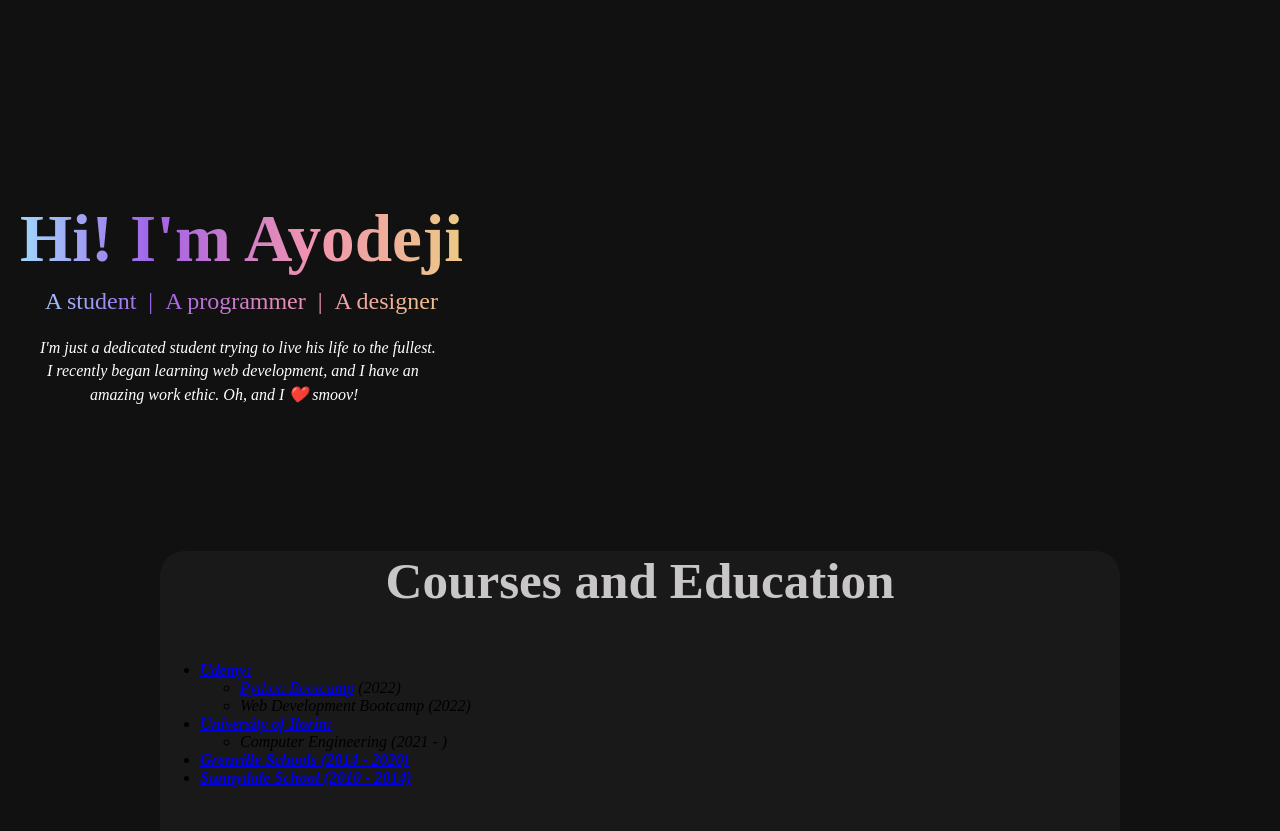
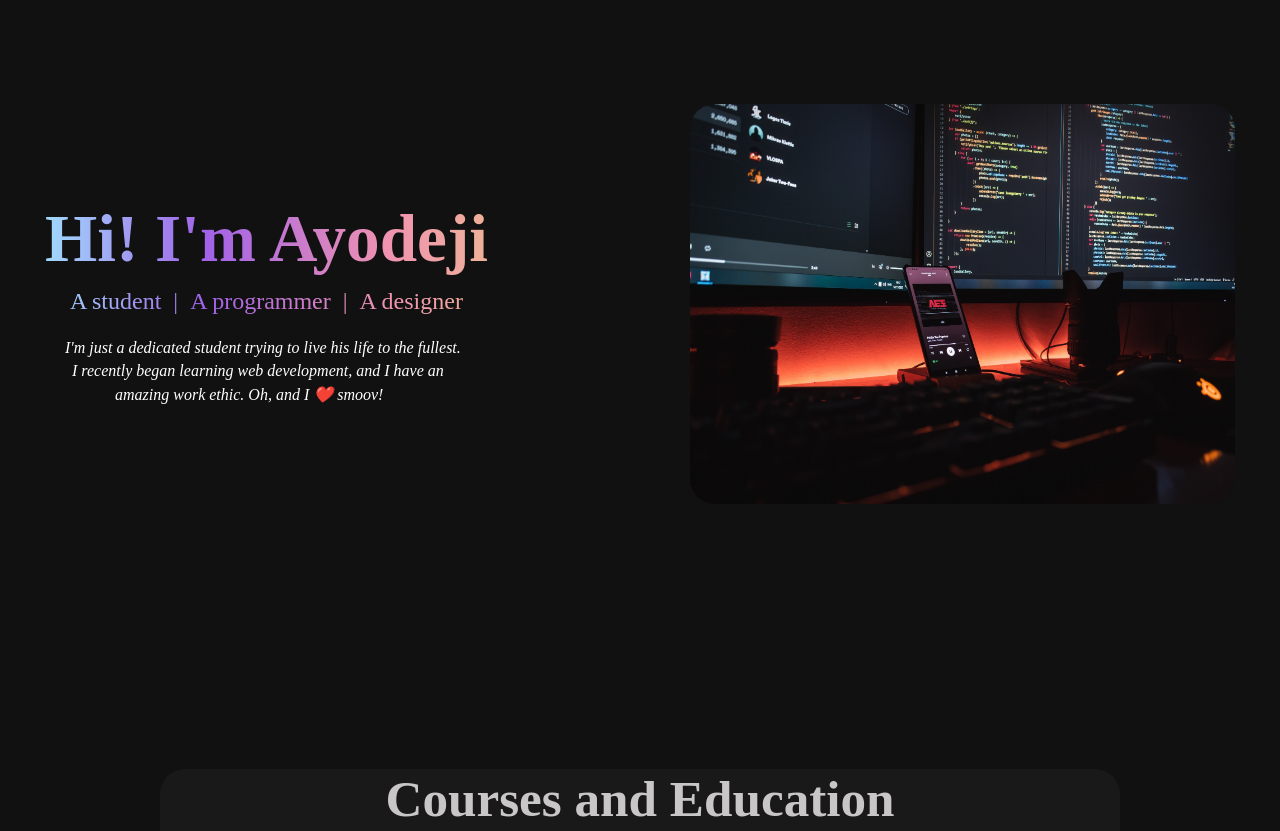
Before and after one commit to deji-dd/CV, a plain HTML site: page index.html in a window 1280 px wide. Shown: the top 831 px of the page. Drawn offline with Linux system fonts and the light colour scheme.

Commit message:
Tweaks to CSS

```diff
--- a/css/styles.css
+++ b/css/styles.css
@@ -7,14 +7,23 @@ body{
 }
 .top-container {
   background-color: #111;
-  height: 500px;
+  height: 700px;
+  margin-left: 25px;
   display: inline-block;
+}
+.top-side-container{
+  display: inline-block;
+  width: 545px;
+  height: 400px;
+  position: relative;
+  left: 665px;
+  bottom: 310px;
 }
 h1.top{
   color: #fff;
   background-image: linear-gradient(to right,#a0e9ff,#a162e8,#f093b0,#edca85);
-  margin-top: 0;
-  padding-top: 200px;
+  padding-top: 100px;
+  margin-top: 100px;
   padding-left: 20px;
   font-size: 4.2em;
   margin-bottom: 10px;
@@ -47,6 +56,11 @@ p.top{
   margin-top: 2px;
   margin-bottom: 10px;
 }
+.top-img{
+  border-radius: 25px;
+  max-width: 100%;
+  height: 100%;
+}
 .middle-container{
   background-color: #191919;
   margin: auto;
@@ -54,6 +68,8 @@ p.top{
   height: 500px;
   width: 75%;
   align-self: center;
+  position: relative;
+  bottom: 100px;
 }
 h3.middle{
   color: #C8C6C6;
--- a/index.html
+++ b/index.html
@@ -16,7 +16,11 @@
 	<p class="top1"><em>I'm just a dedicated student trying to live his life to the fullest.</em></p>
 	<p class="top2"><em>I recently began learning web development, and I have an</em></p>
 	<p class="top3"><em>amazing work ethic. Oh, and I ❤️ smoov!</em></p>
+	<div class="top-side-container">
+		<img src="images/webdev.jpg" class="top-img">
+	</div>
 </div>
+
 <div class="middle-container">
 	<h3 class="middle">Courses and Education</h3>
 	<ul>
```
Also changed, not shown: images/webdev.jpg (added).
